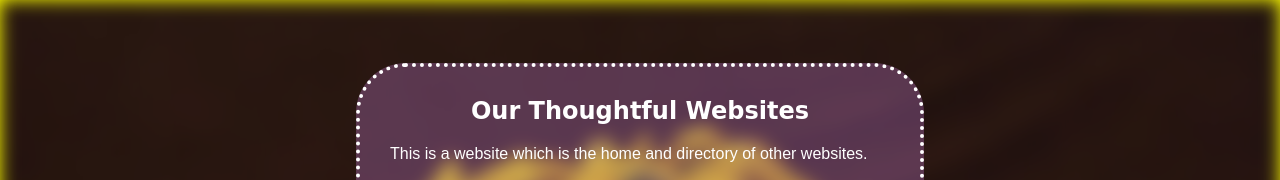
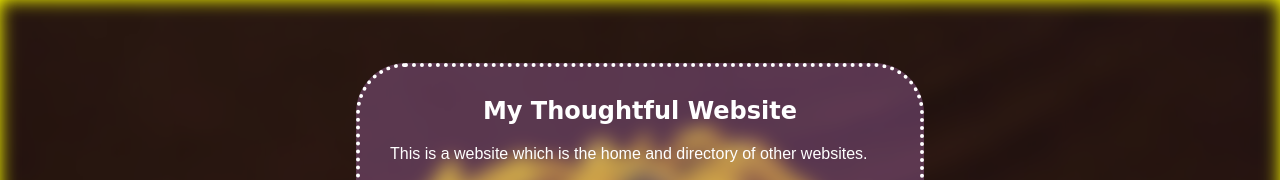
Before and after one commit to kiahreading/my-thoughtful-website, a plain HTML site: page index.html in a window 1280 px wide. Shown: the top 180 px of the page. Drawn offline with Linux system fonts and the light colour scheme.

Commit message:
Update index.html

```diff
--- a/index.html
+++ b/index.html
@@ -5,7 +5,7 @@
 	<meta name="viewport" content="width=device-width,initial-scale=1.0">
 	<meta charset="utf-8">
 
-	<title>Our Thoughtful Websites</title>
+	<title>My Thoughtful Website</title>
 
 	<meta name="description" content="A website which is the home and directory of other websites.">
 	<meta name="author" content="Kiah Reading">
@@ -21,7 +21,7 @@
 	<main class="container">
 		<section class="wrapper">
 			<div class="contents">
-				<h1>Our Thoughtful Websites</h1>
+				<h1>My Thoughtful Website</h1>
 				<p>
 					This is a website which is the home and directory of other websites.
 				</p>
```
